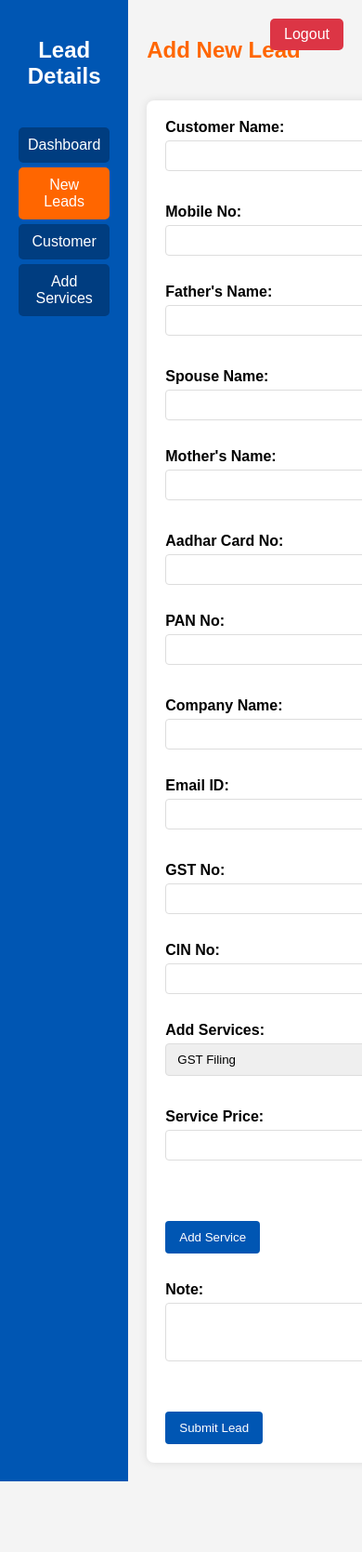
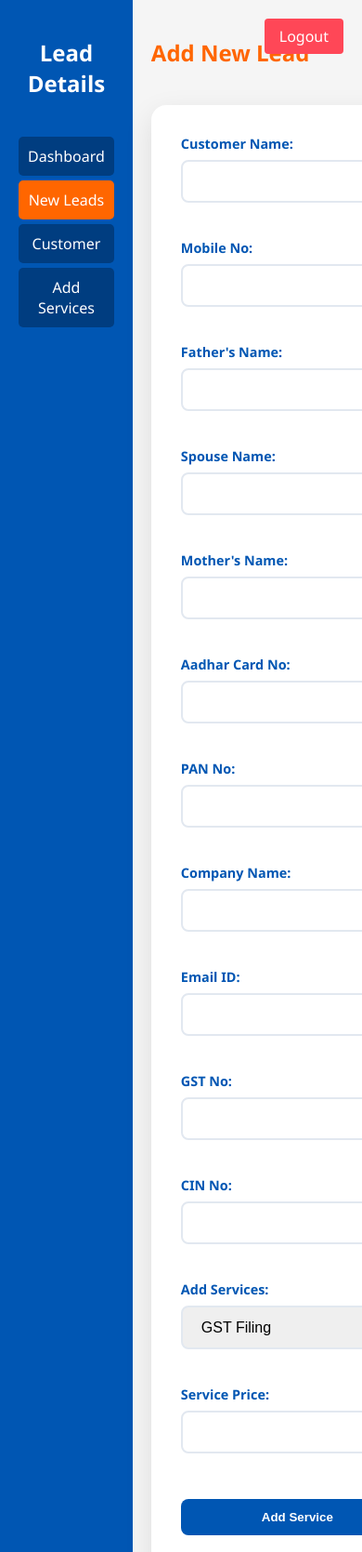
Before and after one commit to shauryasds/taxmis, a website: page public/new-leads.html in a window 390 px wide. Shown: the top 1669 px of the page at 93% size. Before the commit the page ends 1593 px from the top, so only its background shows below. Drawn offline with Linux system fonts and the light colour scheme.

Commit message:
styling update

```diff
--- a/public/new-leads.html
+++ b/public/new-leads.html
@@ -10,58 +10,210 @@
   display: flex;
   margin: 0;
   min-height: 100vh;
+  font-family: 'Segoe UI', Tahoma, Geneva, Verdana, sans-serif;
+  background-color: #f5f5f5;
 }
+
+.sidebar {
+  width: 250px;
+  background: #0056b3;
+  color: white;
+  padding: 20px;
+  display: flex;
+  flex-direction: column;
+}
+.sidebar h2 {
+  text-align: center;
+  margin-bottom: 20px;
+}
+.sidebar ul {
+  list-style: none;
+  padding: 0;
+}
+.sidebar ul li {
+  padding: 10px;
+  margin: 5px 0;
+  background: #003d80;
+  border-radius: 5px;
+  cursor: pointer;
+  text-align: center;
+}
+.sidebar ul li:hover {
+  background: #ff6600;
+}
+.main-content {
+  flex: 1;
+  padding: 20px;
+}
+.header {
+  display: flex;
+  justify-content: space-between;
+  align-items: center;
+  margin-bottom: 20px;
+}
+.header h2 {
+  color: #ff6600;
+}
+
+.logout-btn {
+  background: #ff4757;
+  color: white;
+  padding: 8px 16px;
+  border-radius: 4px;
+  text-decoration: none;
+  transition: background 0.3s ease;
+}
+
+.logout-btn:hover {
+  background: #e84118;
+}
+
+/* Form section styling based on reference */
+:root {
+  --primary: #0056b3;  /* Keeping your blue */
+  --secondary: #F6AD55;
+  --accent: #48BB78;
+  --light: #EBF8FF;
+  --dark: #004494;
+  --error: #dc3545;
+}
+
 form {
   width: 100%;
-      max-width: 800px;
+  max-width: 900px;
   margin: 0 auto;
   background: white;
-      padding: 20px;
-      border-radius: 8px;
-      box-shadow: 0 0 10px rgba(0,0,0,0.1);
+  padding: 2rem;
+  border-radius: 1rem;
+  box-sizing: border-box;
+  box-shadow: 0 10px 30px rgba(0,0,0,0.1);
+  transition: transform 0.3s ease;
 }
+
+form:hover {
+  transform: translateY(-2px);
+}
+
 .form-row {
+  display: grid;
+  grid-template-columns: repeat(2, 1fr);
+  gap: 1.5rem;
+  margin-bottom: 1.5rem;
+  width: 100%;
+}
+
+.form-group {
   display: flex;
-      flex-wrap: wrap;
-      margin-bottom: 15px;
-      gap: 20px;
+  flex-direction: column;
+  gap: 0.5rem;
 }
-    .form-group {
+
+label {
+  font-weight: 600;
+  color: var(--primary);
+  font-size: 0.9rem;
+}
+
+input, select, textarea {
+  padding: 0.75rem 1rem;
+  border: 2px solid #e2e8f0;
+  border-radius: 0.5rem;
+  font-size: 1rem;
+  transition: all 0.3s ease;
+}
+
+input:focus, select:focus, textarea:focus {
+  border-color: var(--secondary);
+  outline: none;
+  box-shadow: 0 0 0 3px rgba(0, 86, 179, 0.2);
+}
+
+/* Service section styling */
+#services, #servicePrice {
   flex: 1;
-      min-width: 250px;
 }
-    label {
-      display: block;
-      margin-bottom: 5px;
-      font-weight: bold;
-    }
-    input, select, textarea {
-      width: 100%;
-      padding: 8px;
-      border: 1px solid #ddd;
-      border-radius: 4px;
-    }
-    button {
-      background: #0056b3;
+
+.form-row button {
+  background: var(--primary);
   color: white;
   border: none;
-      padding: 10px 15px;
-      border-radius: 4px;
+  padding: 0.75rem 1.5rem;
+  border-radius: 0.5rem;
+  font-weight: 600;
   cursor: pointer;
-      margin-top: 20px;
+  transition: all 0.3s ease;
 }
+
+.form-row button:hover {
+  background: var(--dark);
+  transform: translateY(-2px);
+  box-shadow: 0 5px 15px rgba(0, 86, 179, 0.2);
+}
+
+#selectedServices {
+  margin-bottom: 1.5rem;
+}
+
 .service-item {
+  background: var(--light);
+  padding: 1rem;
+  border-radius: 0.5rem;
   display: flex;
   align-items: center;
-      margin-bottom: 10px;
-      background: #f8f8f8;
-      padding: 10px;
-      border-radius: 4px;
+  justify-content: space-between;
+  margin-bottom: 0.75rem;
+  border-left: 3px solid var(--primary);
 }
+
+.service-item span {
+  font-weight: 500;
+}
+
 .service-item button {
-      margin-left: 10px;
-      margin-top: 0;
-      background: #dc3545;
+  background: var(--error);
+  color: white;
+  border: none;
+  padding: 0.5rem 1rem;
+  border-radius: 0.5rem;
+  cursor: pointer;
+  transition: all 0.3s ease;
+}
+
+.service-item button:hover {
+  background: #c82333;
+  transform: translateY(-2px);
+}
+
+textarea {
+  resize: vertical;
+  min-height: 100px;
+}
+
+button[type="submit"] {
+  background: var(--accent);
+  color: white;
+  width: auto;
+  padding: 1rem 2rem;
+  border: none;
+  border-radius: 0.5rem;
+  font-size: 1.1rem;
+  font-weight: 600;
+  cursor: pointer;
+  transition: all 0.3s ease;
+  display: block;
+  margin-top: 1.5rem;
+}
+
+button[type="submit"]:hover {
+  background: #38a169;
+  transform: translateY(-2px);
+  box-shadow: 0 5px 15px rgba(72, 187, 120, 0.3);
+}
+
+@media (max-width: 768px) {
+  .form-row {
+    grid-template-columns: 1fr;
+  }
 }
   </style>
 </head>
```
Also changed, not shown: public/login.html (+40 -12 lines). Lines whose indentation alone changed are shown as unchanged.
